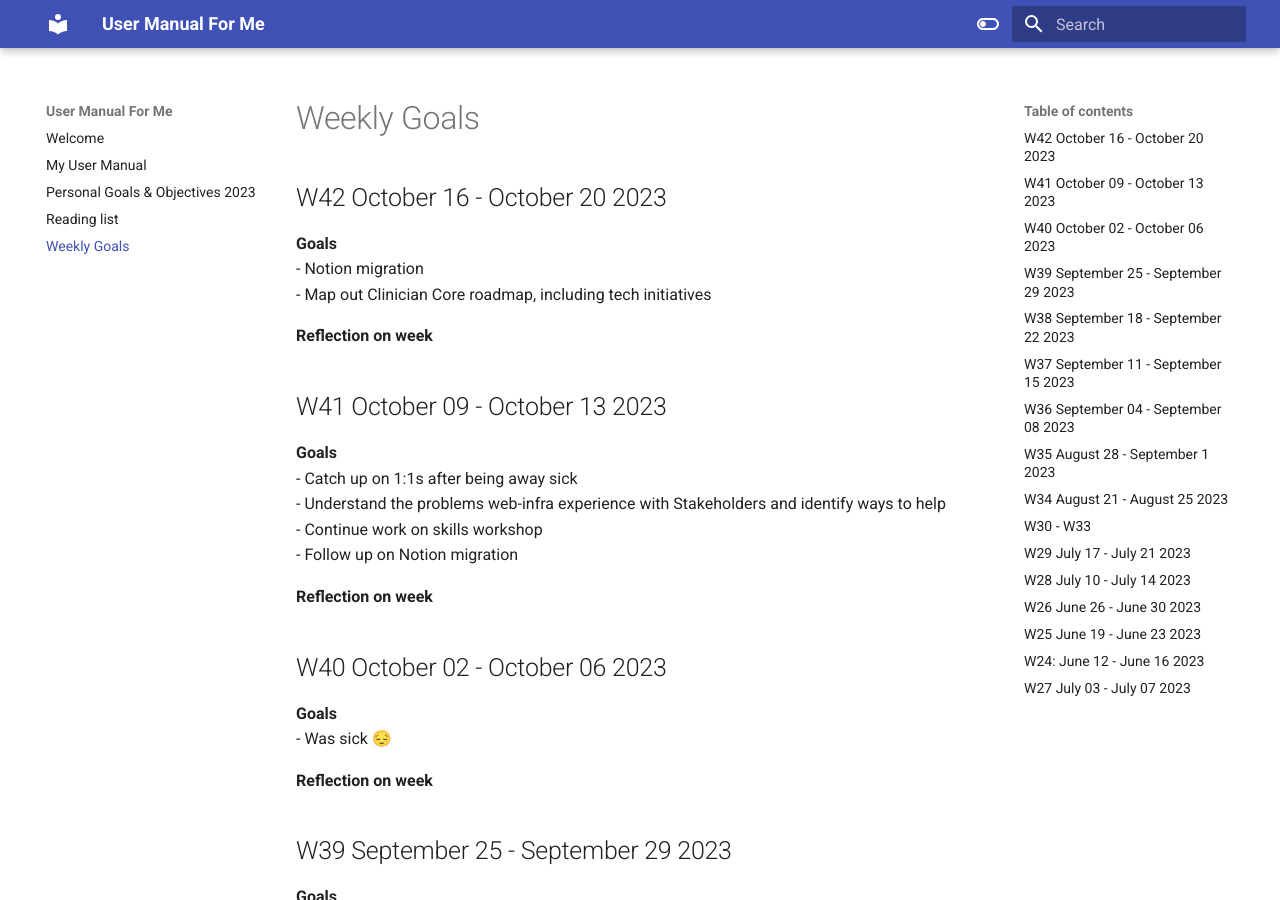
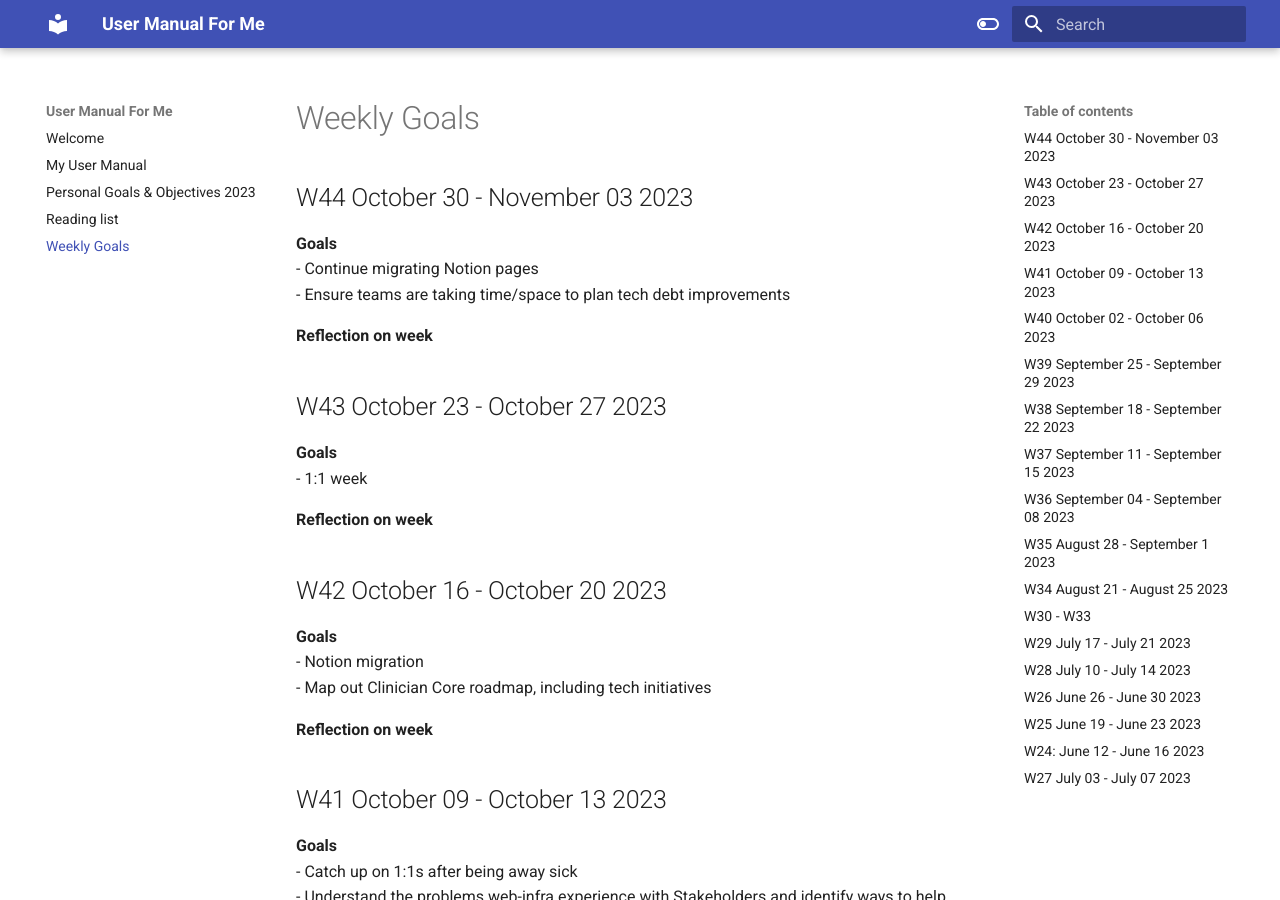
Before and after one commit to skakau/my-ramblings, an MkDocs documentation site: the page built from docs/Weekly Goals.md, in a window 1280 px wide and 900 px high. Built offline with MkDocs 1.6.1 and Material for MkDocs 9.7.7, drawn with Linux system fonts in a browser that asks for light colours.

Commit message:
[PUBLISHER] Merge #47

```diff
--- a/docs/Weekly Goals.md
+++ b/docs/Weekly Goals.md
@@ -1,6 +1,22 @@
 ---
 share: true
 ---
+
+## W44 October 30 - November 03 2023
+**Goals**
+- Continue migrating Notion pages
+- Ensure teams are taking time/space to plan tech debt improvements
+
+**Reflection on week**
+
+
+## W43 October 23 - October 27 2023
+**Goals**
+- 1:1 week
+
+**Reflection on week**
+
+
 
 ## W42 October 16 - October 20 2023
 **Goals**
```
